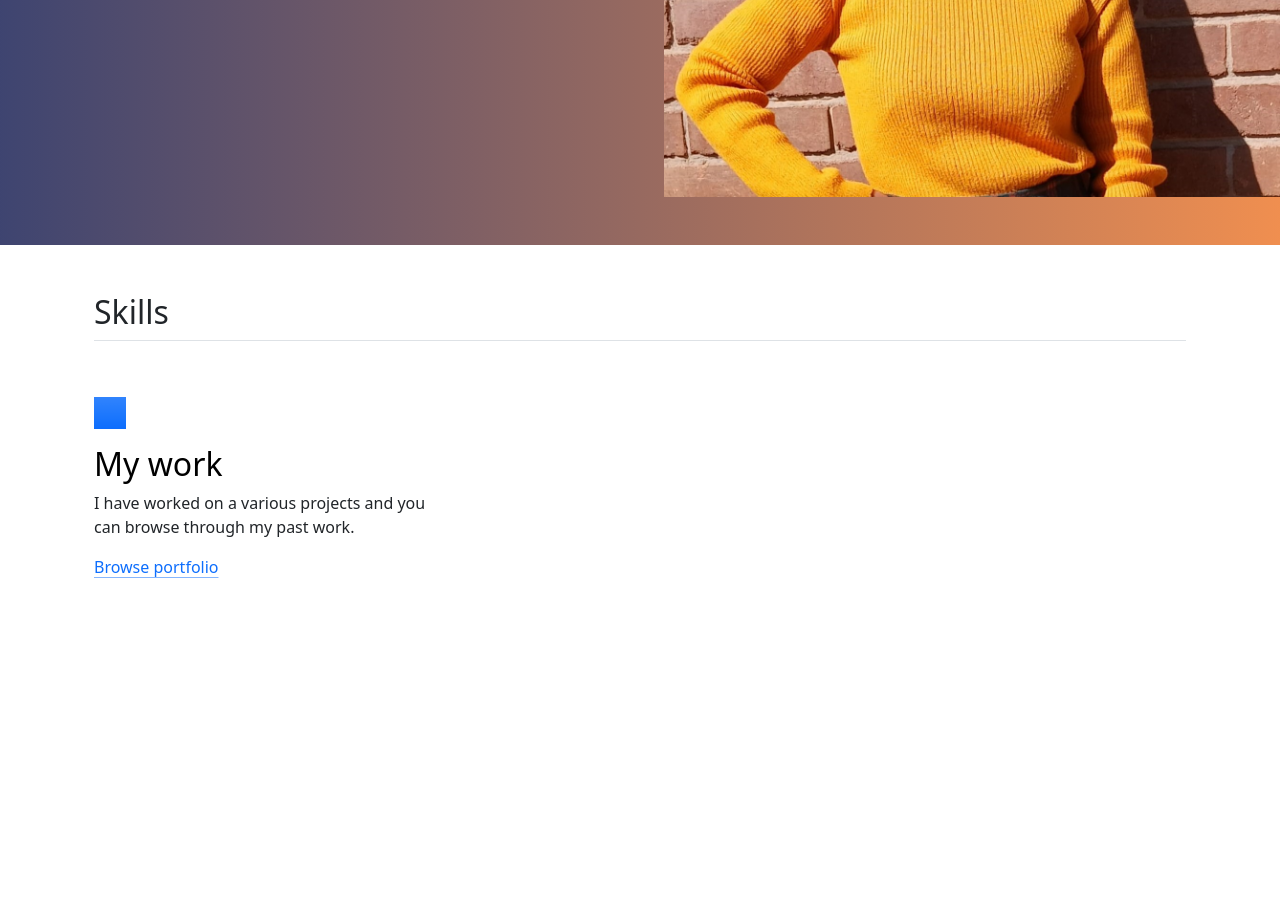
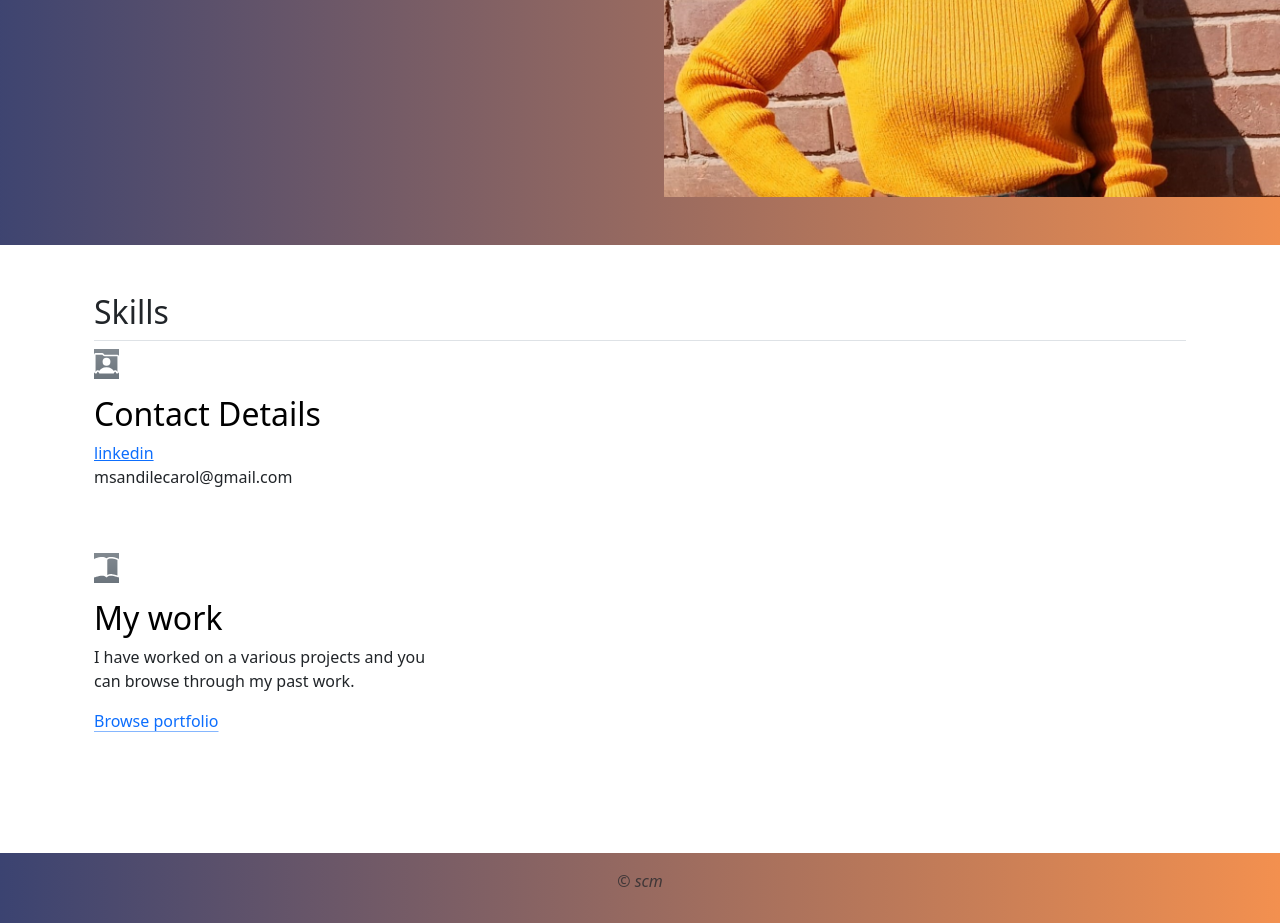
Before and after one commit to sandie-dev/Portfolio, a plain HTML site: page index.html in a window 1280 px wide. Shown: the part 411-1334 px from the top of the page. Before the commit the page ends 1086 px from the top, so only its background shows below. Drawn offline with nearby package versions, Linux system fonts and the light colour scheme.

Commit message:
Update index.html

```diff
--- a/index.html
+++ b/index.html
@@ -18,19 +18,35 @@
         </div>
         <div class="col-lg-6">
           <h1 class="display-5 fw-bold text-body-emphasis lh-1 mb-3">Hello! this is Sandile a front end developer.</h1>
-          <div class="d-grid gap-2 d-md-flex justify-content-md-start">
-            <button type="button" class="btn btn-outline-secondary btn-lg px-4"><a href="./contact.html" style="color: black;"> Contact</a></button>
-          </div>
+
         </div>
     </div>
 
 
     <div class="container px-4 py-5" id="featured-3">
         <h2 class="pb-2 border-bottom">Skills</h2>
+
+          <div class="feature col">
+            <div class="feature-icon d-inline-flex align-items-center justify-content-center text-bg-secondary bg-gradient fs-2 mb-3 icon-square ">
+                <svg xmlns="http://www.w3.org/2000/svg" width="25" height="30" fill="currentColor" class="bi bi-person-rolodex" viewBox="0 0 16 16">
+                    <path d="M8 9.05a2.5 2.5 0 1 0 0-5 2.5 2.5 0 0 0 0 5"/>
+                    <path d="M1 1a1 1 0 0 0-1 1v11a1 1 0 0 0 1 1h.5a.5.5 0 0 0 .5-.5.5.5 0 0 1 1 0 .5.5 0 0 0 .5.5h9a.5.5 0 0 0 .5-.5.5.5 0 0 1 1 0 .5.5 0 0 0 .5.5h.5a1 1 0 0 0 1-1V3a1 1 0 0 0-1-1H6.707L6 1.293A1 1 0 0 0 5.293 1zm0 1h4.293L6 2.707A1 1 0 0 0 6.707 3H15v10h-.085a1.5 1.5 0 0 0-2.4-.63C11.885 11.223 10.554 10 8 10c-2.555 0-3.886 1.224-4.514 2.37a1.5 1.5 0 0 0-2.4.63H1z"/>
+                  </svg>
+
+            </div>
+            <h3 class="fs-2 text-body-emphasis">Contact Details</h3>
+            <p><a href="https://www.linkedin.com/in/sandile-carol-mahlangu-3145aa279">linkedin</a> </br>
+                msandilecarol@gmail.com</p>
+
+          </div>
+
         <div class="row g-4 py-5 row-cols-1 row-cols-lg-3">
           <div class="feature col">
-            <div class="feature-icon d-inline-flex align-items-center justify-content-center text-bg-primary bg-gradient fs-2 mb-3">
-              <svg class="bi" width="1em" height="1em"><use xlink:href="#collection"></use></svg>
+            <div class="feature-icon d-inline-flex align-items-center justify-content-center text-bg-secondary bg-gradient fs-2 mb-3 iccon-square">
+             <svg xmlns="http://www.w3.org/2000/svg" width="25" height="30 " fill="currentColor" class="bi bi-book-half" viewBox="0 0 16 16">
+                    <path d="M8.5 2.687c.654-.689 1.782-.886 3.112-.752 1.234.124 2.503.523 3.388.893v9.923c-.918-.35-2.107-.692-3.287-.81-1.094-.111-2.278-.039-3.213.492zM8 1.783C7.015.936 5.587.81 4.287.94c-1.514.153-3.042.672-3.994 1.105A.5.5 0 0 0 0 2.5v11a.5.5 0 0 0 .707.455c.882-.4 2.303-.881 3.68-1.02 1.409-.142 2.59.087 3.223.877a.5.5 0 0 0 .78 0c.633-.79 1.814-1.019 3.222-.877 1.378.139 2.8.62 3.681 1.02A.5.5 0 0 0 16 13.5v-11a.5.5 0 0 0-.293-.455c-.952-.433-2.48-.952-3.994-1.105C10.413.809 8.985.936 8 1.783"/>
+                  </svg>
+
             </div>
             <h3 class="fs-2 text-body-emphasis">My work</h3>
             <p>I have worked on a various projects and you can browse through my past work.</p>
@@ -43,6 +59,10 @@
 
         </div>
       </div>
+     <footer class="py-3 my-4 gradient-background">
+
+        <p class="text-center text-body-secondary">© <em>scm</em></p>
+      </footer>
 
 
 
```
